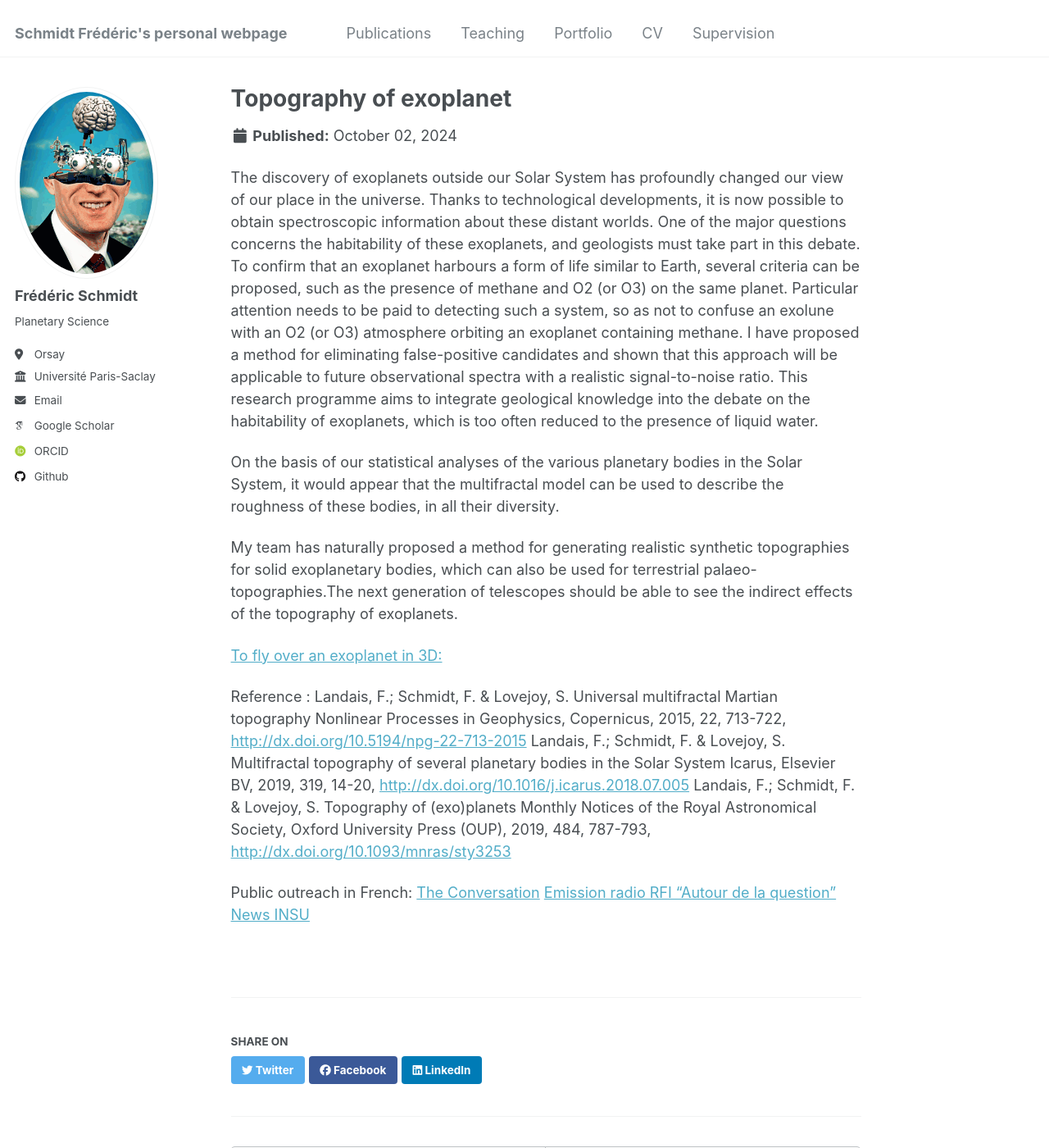
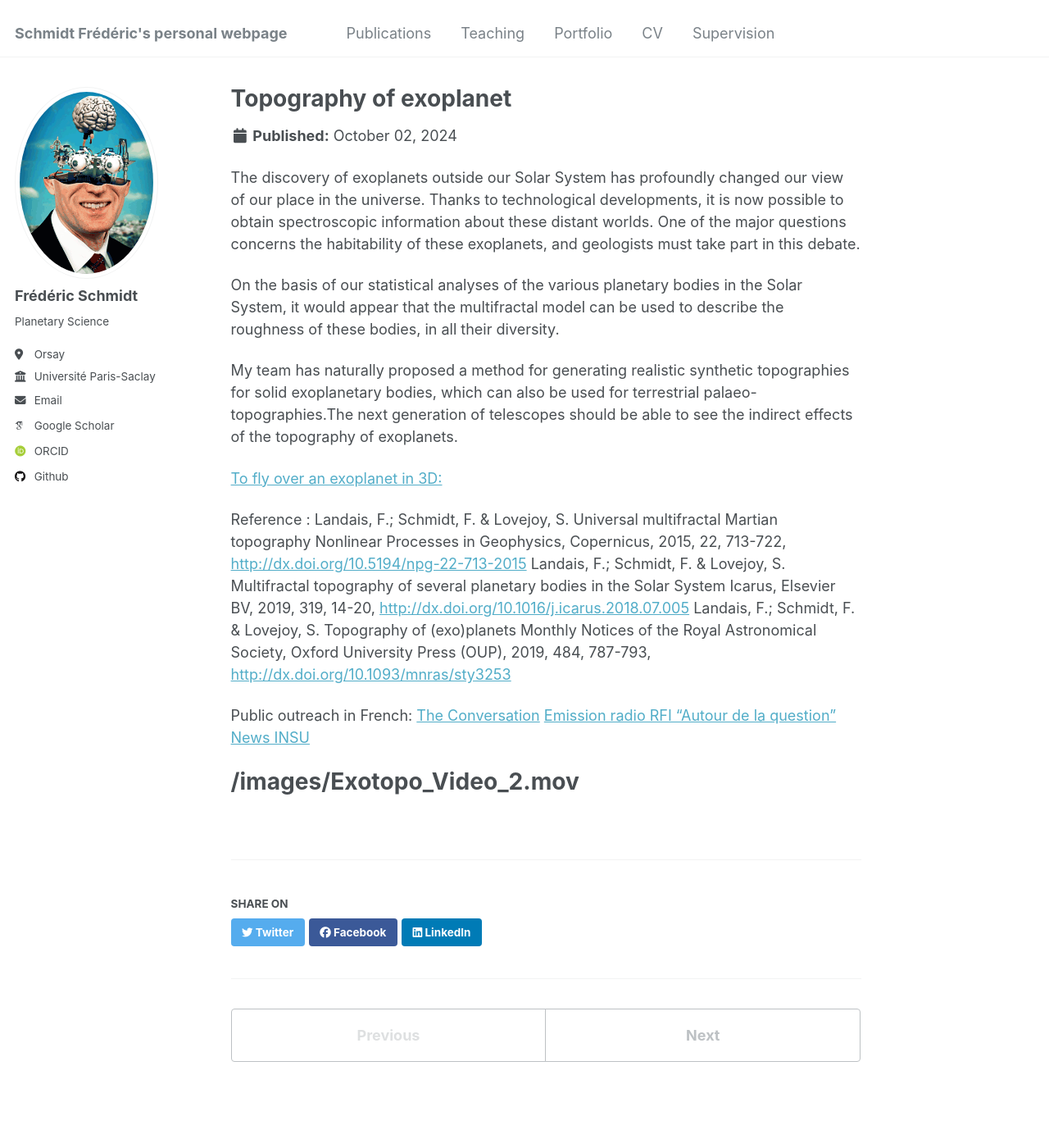
Before and after one commit to fredericschmidt/fredericschmidt.github.io, a Jekyll site: the page built from _portfolio/portfolio-2019_Exotopo.md, in a window 1280 px wide and 1400 px high. Shown: the whole window at 82% size. Built offline with Jekyll 4.4.1, drawn with Linux system fonts in a browser that asks for light colours; some web fonts are replaced.

Commit message:
update portofolio

```diff
--- a/_portfolio/portfolio-2016_Exotopo.md
+++ b/_portfolio/portfolio-2019_Exotopo.md
@@ -1,11 +1,11 @@
 ---
 title: "Topography of exoplanet"
-excerpt: "Cover of Nature Geoscience - July 2024<br/><img src='/images/Exotopo_Video_2.mov'>"
+excerpt: "Cover of Nature Geoscience - July 2024<br/><img src='/images/Exotopo.png'>"
 collection: portfolio
 ---
 
 
-The discovery of exoplanets outside our Solar System has profoundly changed our view of our place in the universe. Thanks to technological developments, it is now possible to obtain spectroscopic information about these distant worlds. One of the major questions concerns the habitability of these exoplanets, and geologists must take part in this debate. To confirm that an exoplanet harbours a form of life similar to Earth, several criteria can be proposed, such as the presence of methane and O2 (or O3) on the same planet. Particular attention needs to be paid to detecting such a system, so as not to confuse an exolune with an O2 (or O3) atmosphere orbiting an exoplanet containing methane. I have proposed a method for eliminating false-positive candidates and shown that this approach will be applicable to future observational spectra with a realistic signal-to-noise ratio. This research programme aims to integrate geological knowledge into the debate on the habitability of exoplanets, which is too often reduced to the presence of liquid water.
+The discovery of exoplanets outside our Solar System has profoundly changed our view of our place in the universe. Thanks to technological developments, it is now possible to obtain spectroscopic information about these distant worlds. One of the major questions concerns the habitability of these exoplanets, and geologists must take part in this debate.
 
 On the basis of our statistical analyses of the various planetary bodies in the Solar System, it would appear that the multifractal model can be used to describe the roughness of these bodies, in all their diversity.
 
@@ -24,3 +24,6 @@ Public outreach in French:
 [The Conversation](https://theconversation.com/prets-a-vous-poser-sur-une-exoplanete-111781)
 [Emission radio RFI “Autour de la question"](http://www.rfi.fr/emission/20190318-comment-imaginer-univers)
 [News INSU](http://www.insu.cnrs.fr/node/9715)
+
+
+# /images/Exotopo_Video_2.mov
```
